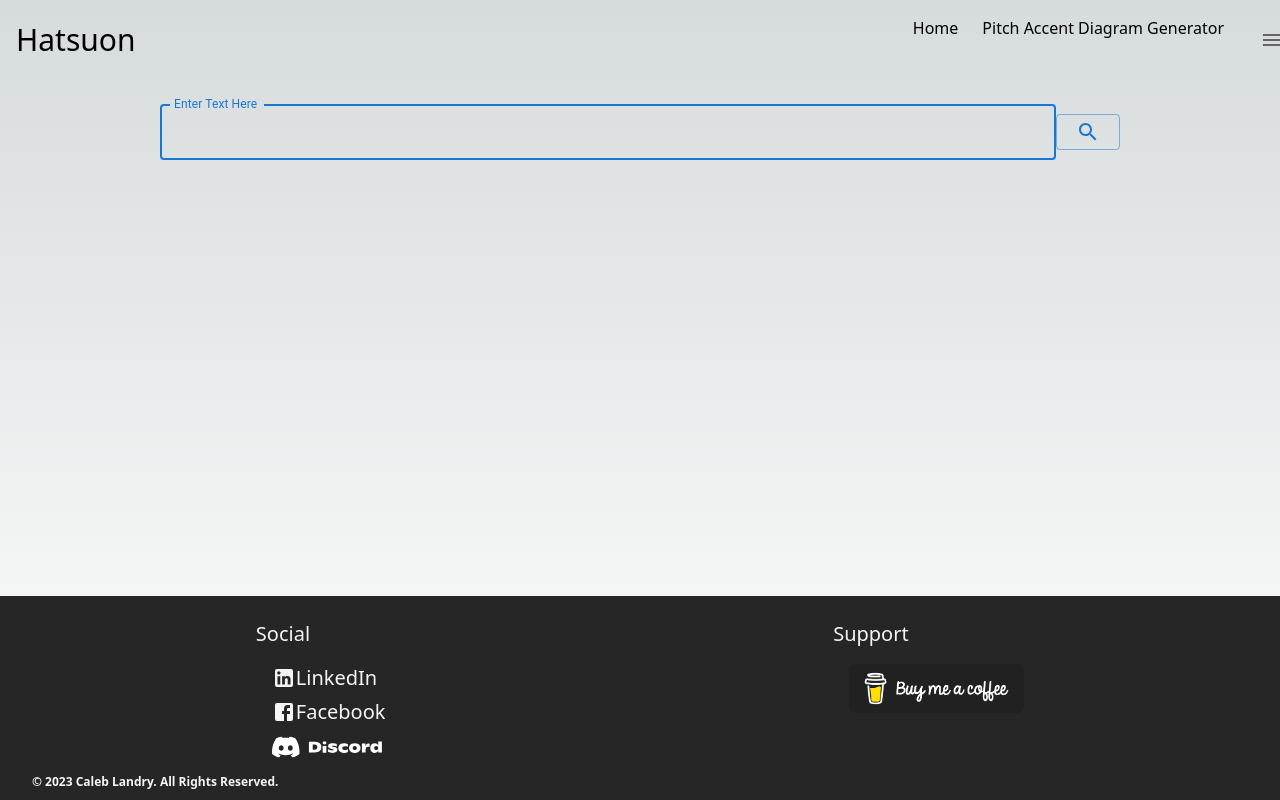
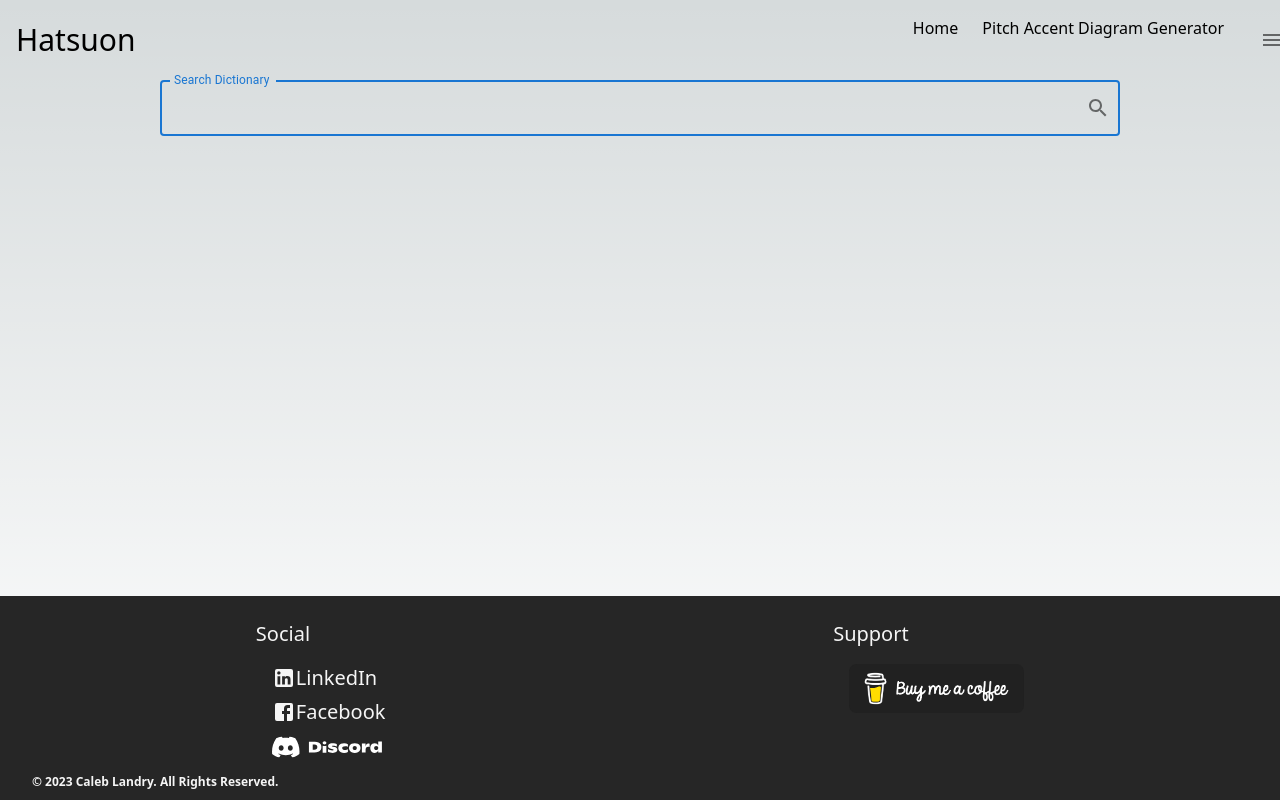
Before and after one commit to Caleblan/hatsuon_dictionary, a Next.js app: page /dictionary in a window 1280 px wide. Built offline with nearby package versions, Linux system fonts and the light colour scheme.

Commit message:
Added dictionary page adjuster and fixed searchbar

```diff
--- a/components/Dictionary/DictionaryEntry.tsx
+++ b/components/Dictionary/DictionaryEntry.tsx
@@ -76,9 +76,6 @@ interface entryInfo {
 }
 
 
-
-
-
 export default function DictionaryEntry({entryInfo /*, diagrams*/, language}: {entryInfo:entryInfo /*, diagrams:any[]*/, language:string}): JSX.Element {
 
     const {kanji, kana} = entryInfo;
@@ -152,6 +149,7 @@ export default function DictionaryEntry({entryInfo /*, diagrams*/, language}: {e
             <div className="flex w-fit mb-4">
                 <div className="w-fit flex flex-col px-4">
                     {/* {createWordElement(kanji, kana)} */}
+                    1
                     <FuriganaWord word={kanji.length > 0 ? kanji[0].text : null} reading={kana[0].text}
                     showFuri={true}/>
                 </div>
--- /dev/null
+++ b/components/Dictionary/DictionaryFooter.tsx
@@ -0,0 +1,107 @@
+
+// MUI/React Imports
+import React, {useState, useEffect} from "react";
+import {IconButton, Button, Stack, TextField, Tooltip} from '@mui/material';
+import {ArrowBackIos, ArrowForwardIos, SkipNext, SkipPrevious} from '@mui/icons-material/';
+import LoadingButton from '@mui/lab/LoadingButton';
+// Next.js imports
+import Link from 'next/link';
+import {useRouter} from "next/router";
+
+
+interface props {
+    entriesCount:number,
+    pageEntries:number,
+    currentPage:number,
+    query: string
+};
+
+export default function DictionaryFooter({entriesCount, pageEntries, currentPage, query}: props): JSX.Element {
+
+    const router = useRouter()
+
+    const [page, updatePage] = useState<number>(Number(currentPage))
+
+    useEffect(() => {
+        updatePage(currentPage)
+      }, [currentPage])
+
+
+    return (
+
+        <Stack className="w-full flex justify-center items-center" direction="row" spacing={2}>
+
+            <Tooltip title="Go to First Page" placement="bottom">
+                <Link className={`${currentPage == 1 ? 'pointer-events-none' : ''}`}
+                href={{pathname: '/dictionary/search', query: {query , page: 1}}}>
+                    <IconButton className="flex justify-center" disabled={currentPage == 1 ? true: false}>
+                        <SkipPrevious/>
+                    </IconButton>
+                </Link>
+            </Tooltip>
+
+            <Tooltip title="Go to Previous Page" placement="bottom">
+                <Link className={`${currentPage == 1 ? 'pointer-events-none' : ''}`}
+                href={{pathname: '/dictionary/search', query: {query , page: currentPage == 1 ? 1 : currentPage-1}}}>
+                    <IconButton className="flex justify-center" disabled={currentPage == 1 ? true: false}>
+                        <ArrowBackIos/>
+                    </IconButton>
+                </Link>
+            </Tooltip>
+
+            <span className="flex items-center align-middle">
+                <TextField className="w-12 mr-2" size="small" value={page}
+                    InputProps={{spellCheck: false}} inputProps={{ style: {textAlign: 'center', height: "2em", padding: "0.1em 0em 0.1em 0em"} }}
+                    onChange={(event:React.ChangeEvent<HTMLTextAreaElement | HTMLInputElement>) => {
+                        // Non-number character
+                        let value: string = ''
+
+                        if(event.target.value.match(/^[0-9]+$/) != null){
+                            value = event.target.value.length <= 3 ? event.target.value : event.target.value.substring(0,3)
+                        }
+
+                        let temp: string = event.target.value.replace(/^[0-9]{1,3}$/, '');
+
+                        value =  temp.length == 0 ? '1' : temp
+                        updatePage(Number(value))
+                }}
+
+                onKeyDown={(event:any) => {
+                    console.log(`Pressed keyCode ${event.key}`);
+                    if (event.key === 'Enter') {
+                    // Do code here
+
+                    router.push()
+                    event.preventDefault();
+                    }
+                }}/>
+
+                <span> {`of ${Math.ceil(entriesCount/pageEntries)}`} </span>
+
+            </span>
+
+            <Tooltip title="Go to Next Page" placement="bottom">
+                <Link className={`${currentPage == Math.ceil(entriesCount / pageEntries) ? 'pointer-events-none' : ''}`}
+                href={{pathname: '/dictionary/search',
+                query: {query , page: currentPage == Math.ceil(entriesCount / pageEntries) ? Math.ceil(entriesCount / pageEntries) : Number(currentPage)+1}}}>
+                    <IconButton className="flex justify-center" disabled={currentPage == Math.ceil(entriesCount / pageEntries) ? true: false}>
+                        <ArrowForwardIos/>
+                    </IconButton>
+                </Link>
+            </Tooltip>
+
+            <Tooltip title="Go to Last Page" placement="bottom">
+                <Link className={`${currentPage == Math.ceil(entriesCount / pageEntries) ? 'pointer-events-none' : ''}`}
+                href={{pathname: '/dictionary/search', query: {query , page: Math.ceil(entriesCount / pageEntries)}}}>
+                    <IconButton className="flex justify-center" disabled={currentPage == Math.ceil(entriesCount / pageEntries) ? true: false}>
+                        <SkipNext/>
+                    </IconButton>
+                </Link>
+            </Tooltip>
+
+
+        </Stack>
+
+
+    )
+}
--- a/components/Dictionary/SearchBar.tsx
+++ b/components/Dictionary/SearchBar.tsx
@@ -1,36 +1,77 @@
 // React/MUI
-import {useState} from "react"
-import { IconButton, TextField} from '@mui/material';
+import React, {useState, useEffect} from "react"
+// import { IconButton, TextField} from '@mui/material';
 import SearchIcon from '@mui/icons-material/Search';
 import LoadingButton from '@mui/lab/LoadingButton';
 // Next.js
 import Link from 'next/link'
 
+import Box from '@mui/material/Box';
+import IconButton from '@mui/material/IconButton';
+import Input from '@mui/material/Input';
+import FilledInput from '@mui/material/FilledInput';
+import OutlinedInput from '@mui/material/OutlinedInput';
+import InputLabel from '@mui/material/InputLabel';
+import InputAdornment from '@mui/material/InputAdornment';
+import FormHelperText from '@mui/material/FormHelperText';
+import FormControl from '@mui/material/FormControl';
+import TextField from '@mui/material/TextField';
+import Visibility from '@mui/icons-material/Visibility';
+import VisibilityOff from '@mui/icons-material/VisibilityOff';
+import Divider from '@mui/material/Divider';
+
 interface input {
-    query: string | null,
+    query: string,
 }
 
-export default function DictionaryEntry(props:input): JSX.Element {
 
-    //Keep track of query
-    const [query, setQuery] = useState<string>(props.query == null ? "": props.query);
+export default function DictionaryEntry({query}:input): JSX.Element {
+
+
+      //ONly here so that when back button pressed, the query is also set as the previous one
+    const [searchQuery, updateSearchQuery] = useState<string>(query)
+
+
+  useEffect(() => {
+    updateSearchQuery(query)
+  }, [query]);
 
     return (
-        <form className="flex justify-center items-center mb-8" action="/api/searchDictionary" method="get">
-            <TextField className="w-full" label="Enter Text Here" defaultValue={query} autoFocus={true} onChange={event => setQuery(event.target.value)}/>
+      <form>
+        <FormControl className="w-full mt-4" variant="outlined">
+          <InputLabel htmlFor="searchbar">Search Dictionary</InputLabel>
+          <OutlinedInput
+            id="searchbar"
+            value={searchQuery}
+            autoFocus={true}
+            onChange={(event:any) => {
+              updateSearchQuery(event.target.value)
+            }}
+            // type={showPassword ? 'text' : 'password'}
+            endAdornment={
+              <InputAdornment position="end">
+                {/* <Divider></Divider> */}
 
                 <Link href={
                   // Go back to dictionary homepage if nothing entered
                   query == "" ? {pathname: '/dictionary'}
                   // If new submission, go to first page results
-              : {pathname: '/dictionary/search', query: {query, page: 1}}
-            }>
-
-              {/* loading={loading} onChange={() => setLoading((value => !value))} */}
-              <LoadingButton variant="outlined"  type="submit">
+                  : {pathname: '/dictionary/search', query: {query: searchQuery, page: 1}}}>
+                  <IconButton
+                    aria-label="toggle password visibility"
+                    // onClick={handleClickShowPassword}
+                    // onMouseDown={handleMouseDownPassword}
+                    edge="end"
+                    type="submit"
+                  >
                     <SearchIcon/>
-              </LoadingButton>
+                  </IconButton>
                 </Link>
+              </InputAdornment>
+            }
+            label="Search Dictionary"
+          />
+        </FormControl>
         </form>
     )
 }
--- a/components/Header/Header.tsx
+++ b/components/Header/Header.tsx
@@ -20,22 +20,21 @@ export default function Header() {
         <header className="w-full mx-4 my-4">
             <nav className="w-full flex items-center">
                 <div className="w-1/2 flex text-3xl">
-                    <Link href={links.internalLinks.pitchGenerator}>Hatsuon</Link>
+                    <Link href={links.internalLinks.home}>Hatsuon</Link>
                 </div>
-                <div className="w-1/2 flex justify-end gap-x-6 space-around align-middle">
+                <div className="w-1/2 flex justify-end gap-x-6 space-around">
 
-                    <span className={`md:visible invisible ${router.asPath == links.internalLinks.home ? "underline" : ""}`}>
+                    <span className={`lg:visible sm:invisible ${router.asPath == links.internalLinks.home ? "underline" : ""}`}>
                         {/* <Link href="/dictionary">Dictionary</Link> */}
                         <Link href={links.internalLinks.home}>Home</Link>
                     </span>
 
-                    <span className={`md:visible invisible ${router.asPath == links.internalLinks.pitchGenerator ? "underline" : ""}`}>
+                    <span className={`lg:visible sm:invisible ${router.asPath == links.internalLinks.pitchGenerator ? "underline" : ""}`}>
                         {/* <Link href="/dictionary">Dictionary</Link> */}
                         <Link href={links.internalLinks.pitchGenerator}>Pitch Accent Diagram Generator</Link>
                     </span>
 
-                    {}
-                    <IconButton className="px-8 md:hidden visible" size="large" disableRipple={true}>
+                    <IconButton className="px-8 lg:hidden md:visible" size="large" disableRipple={true}>
                         <Menu/>
                     </IconButton>
 
--- a/pages/index.tsx
+++ b/pages/index.tsx
@@ -12,7 +12,7 @@ export default function Home() {
       </Head>
 
       {/* className={styles.main} */}
-      <main className="w-full">
+      <main>
         {/* <div>
           <TextField/>
           <IconButton>
--- a/pages/pitchGenerator.tsx
+++ b/pages/pitchGenerator.tsx
@@ -21,7 +21,6 @@ export default function Home() {
         <meta name="description" content="Create and Download Japanese Pitch Accent Diagrams" />
       </Head>
 
-      {/* className={styles.main} */}
       <main>
         <div className="w-3/4 h-full text-justify flex flex-col gap-y-4">
             <PitchGenerator/>
--- a/styles/globals.css
+++ b/styles/globals.css
@@ -107,7 +107,6 @@ main {
   flex-direction: column;
   justify-content: space-between;
   align-items: center;
-  margin-top : 1.5rem;
   margin-bottom: 1.5rem;
   min-height: 100%;
 }
```
Also changed, not shown: pages/dictionary/search.tsx (+21 -7 lines). Lines whose indentation alone changed are shown as unchanged.
